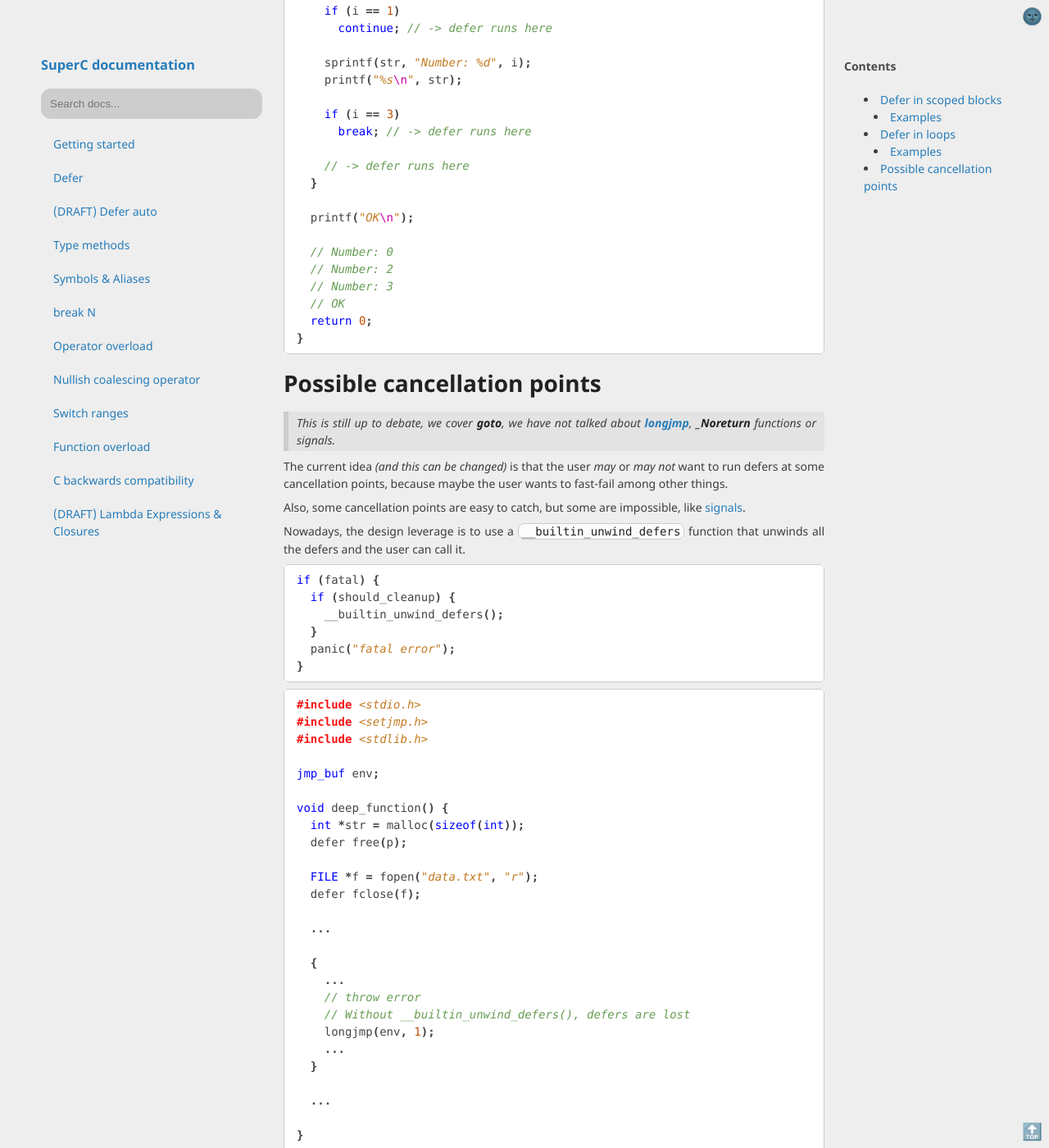
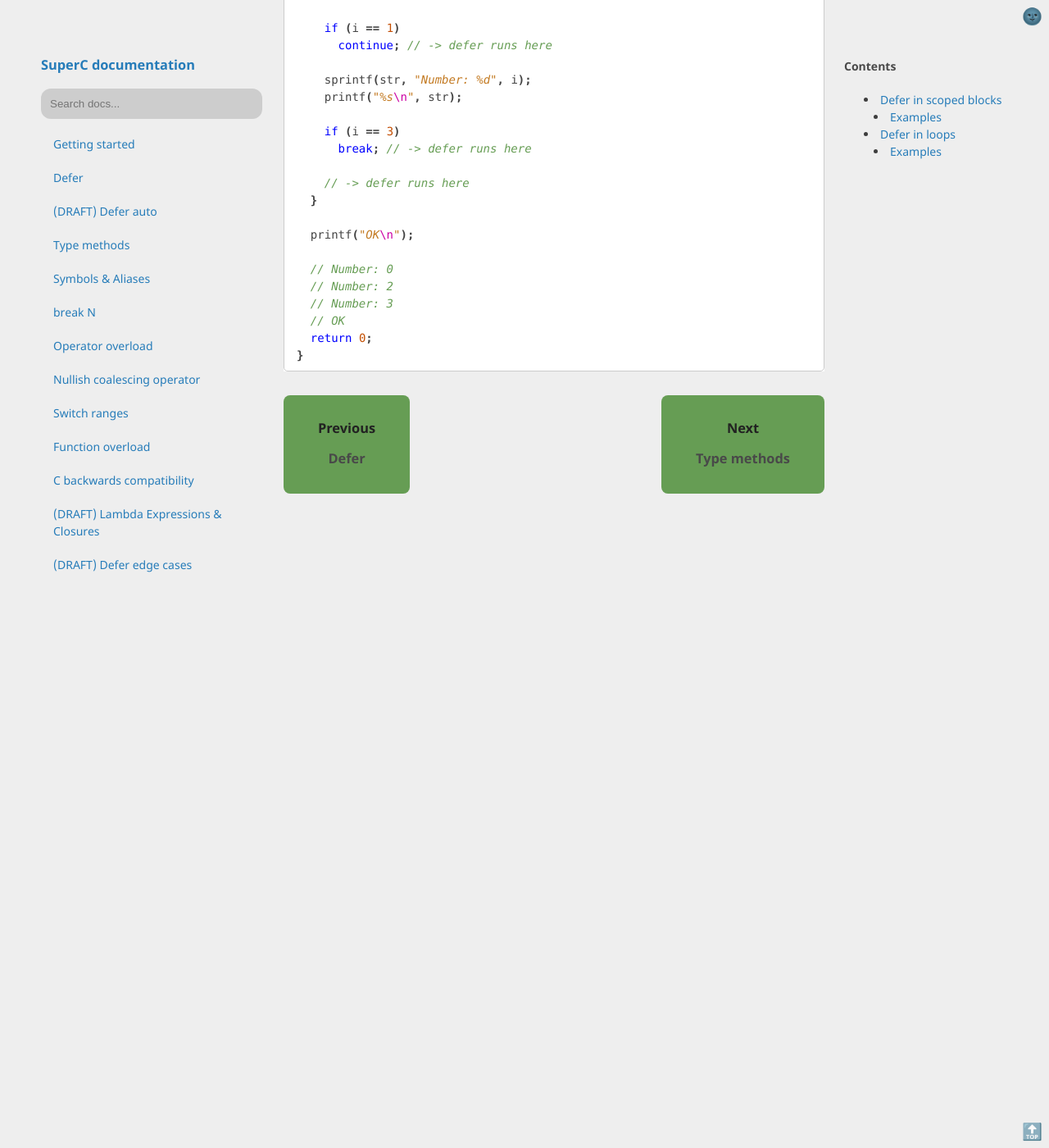
Before and after one commit to bruneo32/superc, a Jekyll site: the page built from docs/defer_auto.md, in a window 1280 px wide and 1400 px high, scrolled down 2225 px. Shown: the whole window at 82% size. Built offline with Jekyll 4.4.1, drawn with Linux system fonts in a browser that asks for light colours; after the commit the page ends 2855 px from its top, so only the background shows below that; some of the changed text lies outside the part shown.

Commit message:
Cover defer edge cases

````diff
--- a/_config.yml
+++ b/_config.yml
@@ -21,3 +21,4 @@ docs_nav:
   - docs/function_overload.md
   - docs/c_backwards_compat.md
   - docs/lambdas.md
+  - docs/defer_edge_cases.md
--- a/docs/defer_auto.md
+++ b/docs/defer_auto.md
@@ -128,63 +129,3 @@ int main() {
   return 0;
 }
 ```
-
-# Possible cancellation points
-> This is still up to debate, we cover ***goto***, we have not talked about ***[longjmp](<https://gist.github.com/MangaD/b10d6a4c50e80712bc582e5968ae8bd0>)***, ***_Noreturn*** functions or signals.
-
-The current idea *(and this can be changed)* is that the user *may* or *may not* want to run defers at some cancellation points, because maybe the user wants to fast-fail among other things.
-
-Also, some cancellation points are easy to catch, but some are impossible, like [signals](<https://www.geeksforgeeks.org/c/signals-c-language/>){:target="_blank"}.
-
-Nowadays, the design leverage is to use a `__builtin_unwind_defers` function that unwinds all the defers and the user can call it.
-
-```c
-if (fatal) {
-  if (should_cleanup) {
-    __builtin_unwind_defers();
-  }
-  panic("fatal error");
-}
-```
-
-```c
-#include <stdio.h>
-#include <setjmp.h>
-#include <stdlib.h>
-
-jmp_buf env;
-
-void deep_function() {
-  int *str = malloc(sizeof(int));
-  defer free(p);
-
-  FILE *f = fopen("data.txt", "r");
-  defer fclose(f);
-
-  ...
-
-  {
-    ...
-    // throw error
-    // Without __builtin_unwind_defers(), defers are lost
-    longjmp(env, 1);
-    ...
-  }
-
-  ...
-
-}
-
-int main() {
-  if (setjmp(env) == 0) {
-    // try
-    deep_function();
-    printf("No error\n");
-  } else {
-    // catch
-    printf("Error via longjmp!\n");
-    exit(1);
-  }
-  return 0;
-}
-```
--- a/docs/lambdas.md
+++ b/docs/lambdas.md
@@ -245,7 +246,7 @@ OK! 5
 Since *fastcall* does not create a new stack frame, technically the closure has access to the local variables from the enclosing function. So the capture has already happened.
 > The key is to precalculate the address of the local variables relative to the stack pointer, in a reliable way.
 
-As you can see in the [assembly output](<?active_tab=closure-ass-assembly#closure-ass>), *__closure0__* does essentially `addl	%esi, 28(%rdi)`, where `%esi` is the parameter **y**, and `28(%rdi)` is the local variable *x*. Effectively performing `x += y`.
+As you can see in the [assembly output](<?active_tab=closure-ass-assembly#closure-ass>), *\_\_closure0\_\_* does essentially `addl	%esi, 28(%rdi)`, where `%esi` is the parameter **y**, and `28(%rdi)` is the local variable **x**. Effectively performing `x += y`.
 
 {% tabs closure-ass %}
 
````
Also changed, not shown: other parts of docs/defer_auto.md (+3 -2 lines), other parts of docs/lambdas.md (+2 -1 lines), docs/defer_edge_cases.md (added, +215 -0 lines).
